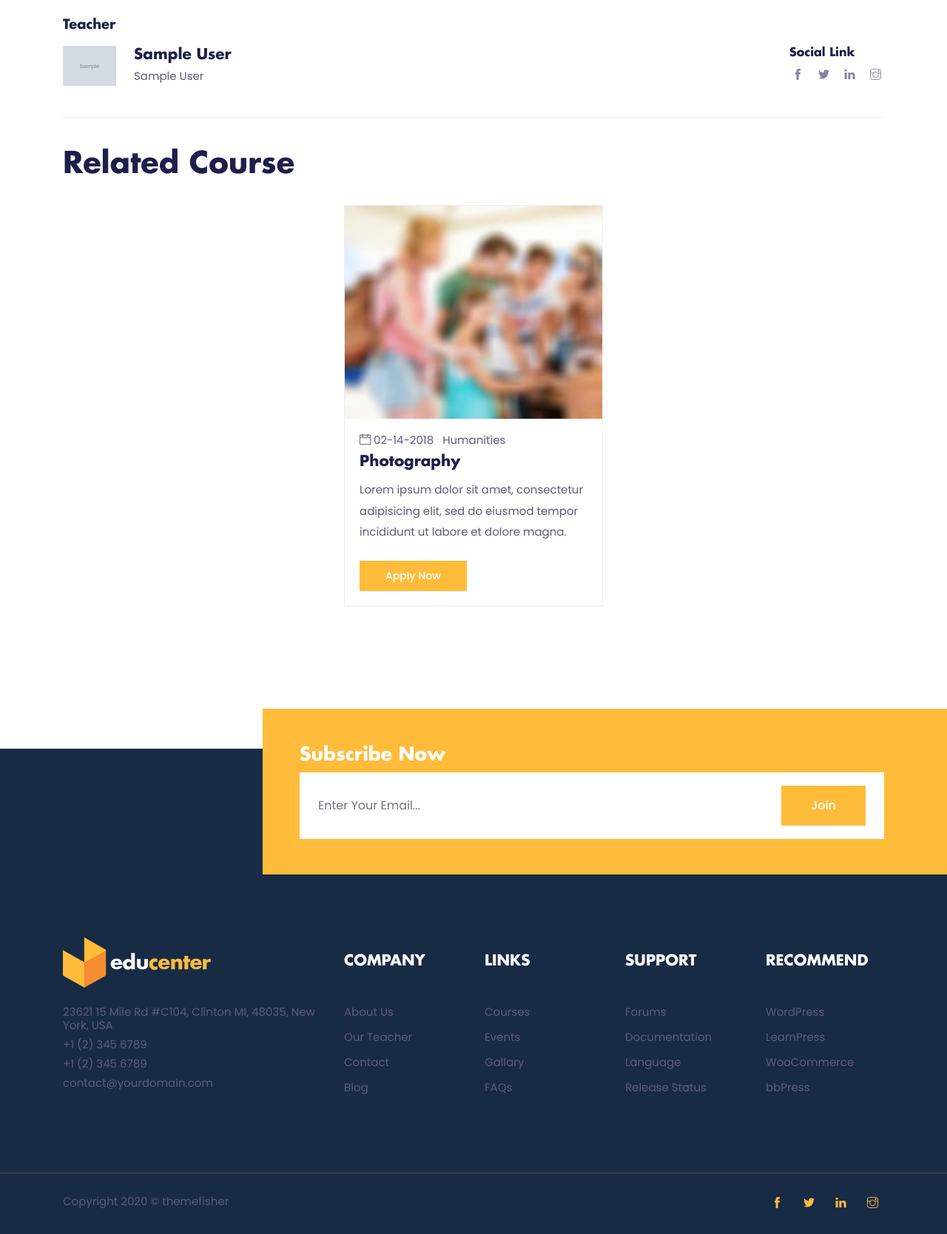
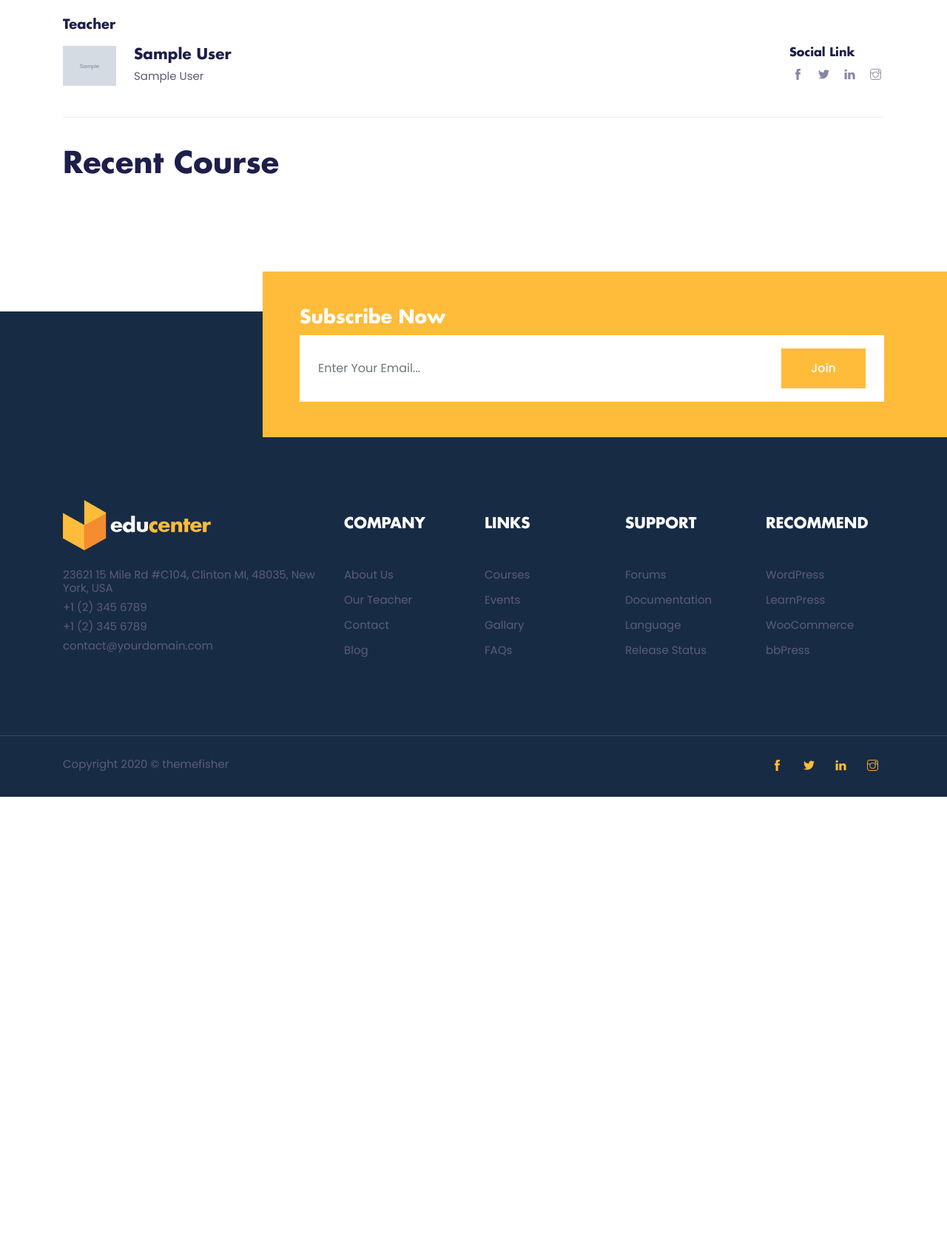
Before and after one commit to MilovanTomasevic/edu, a Django app: page /courses/course/1 in a window 1280 px wide. Shown: the part 1846-3514 px from the top of the page at 74% size. After the commit the page ends 2923 px from the top, so only its background shows below. Run offline with Django 3.2, Linux system fonts and the light colour scheme; tables that the repository leaves empty hold one stand-in row (values such as "Sample post"); grey boxes marked "Sample" are stand-in pictures; some libraries are stand-ins or nearby versions.

Commit message:
Recent Course

```diff
--- a/edu/courses/models.py
+++ b/edu/courses/models.py
@@ -1,6 +1,8 @@
 from django.db import models
 from django.urls import reverse
 from django.core.validators import MaxValueValidator, MinValueValidator
+from django.db.models.signals import post_save
+from users.models import Role, UserProfile
 
 # Create your models here.
 
@@ -80,3 +82,11 @@ class HeaderCourses(models.Model):
         verbose_name = 'Header'
         verbose_name_plural = 'Headers'
         db_table = 'HeaderCourses'
+
+def course_created(instance, **kwargs):
+    if kwargs["created"]:
+        # instance.role.add(Role.objects.get(pk=2))
+        print("Kurs kreiran ! ")
+
+
+post_save.connect(course_created, sender=Course)
--- a/edu/courses/templates/courses/course_detail.html
+++ b/edu/courses/templates/courses/course_detail.html
@@ -129,28 +129,31 @@
   <div class="container">
     <div class="row">
       <div class="col-12">
-        <h2 class="section-title">Related Course</h2>
+        <h2 class="section-title">Recent Course</h2>
       </div>
     </div>
     <div class="row justify-content-center">
       <!-- course item -->
+      {% for course in rcourses %}{% now "Y-m-d" as todays_date %}
+      {% if todays_date < course.course_date|date:"Y-m-d" %}
       <div class="col-lg-4 col-sm-6 mb-5">
         <div class="card p-0 border-primary rounded-0 hover-shadow">
-          <img class="card-img-top rounded-0" src="{% static 'images/courses/course-1.jpg' %}" alt="course thumb">
+          <img class="card-img-top rounded-0" src="{{ course.image.url }}" alt="course thumb">
           <div class="card-body">
             <ul class="list-inline mb-2">
-              <li class="list-inline-item"><i class="ti-calendar mr-1 text-color"></i>02-14-2018</li>
-              <li class="list-inline-item"><a class="text-color" href="#">Humanities</a></li>
+              <li class="list-inline-item"><i class="ti-calendar mr-1 text-color"></i>{{ course.course_date|date:"F d, Y" }}</li>
+              <li class="list-inline-item"><a class="text-color" href="#">{{ course.category }}</a></li>
             </ul>
-            <a href="#">
-              <h4 class="card-title">Photography</h4>
+            <a href="{% url 'course-detail' course.id %}">
+              <h4 class="card-title">{{ course.title }}</h4>
             </a>
-            <p class="card-text mb-4"> Lorem ipsum dolor sit amet, consectetur adipisicing elit, sed do eiusmod tempor
-              incididunt ut labore et dolore magna.</p>
-            <a href="#" class="btn btn-primary btn-sm">Apply now</a>
+            <p class="card-text mb-4">{{course.short_content}}</p>
+            <a href="{% url 'course-detail' course.id %}" class="btn btn-primary btn-sm">Apply now</a>
           </div>
         </div>
       </div>
+      {% endif %}
+      {% endfor %}
     </div>
   </div>
 </section>
--- a/edu/courses/views.py
+++ b/edu/courses/views.py
@@ -20,3 +20,11 @@ class CoursesListView(ListView):
 class CourseDetailView(DetailView):
     model = Course
     template_name = 'courses/course_detail.html'
+
+    def get_context_data(self, **kwargs):
+        context = super(CourseDetailView, self).get_context_data(**kwargs)
+        context.update({
+            'rcourses': Course.objects.order_by('course_date')[:3],
+
+        })
+        return context
```
